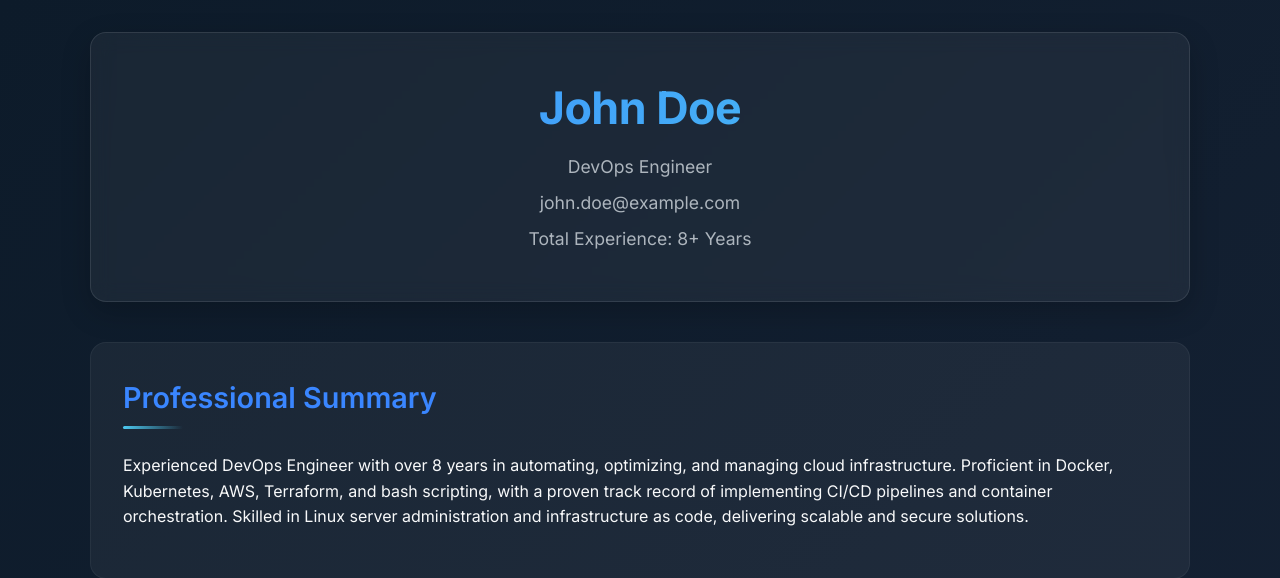
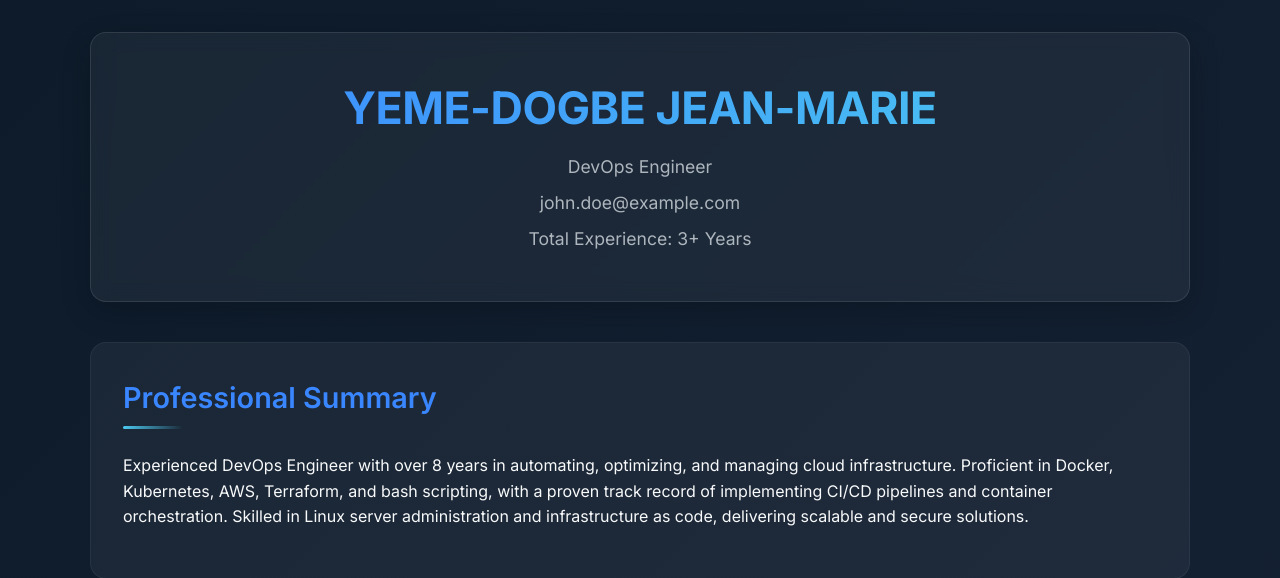
Before and after one commit to yemedogbe/my-resume, a Flask app: page / in a window 1280 px wide. Shown: the top 578 px of the page. Run offline with Flask 3, Linux system fonts and the light colour scheme.

Commit message:
add name

```diff
--- a/templates/index.html
+++ b/templates/index.html
@@ -4,12 +4,12 @@
     <meta charset="UTF-8">
     <meta name="viewport" content="width=device-width, initial-scale=1.0, shrink-to-fit=no, viewport-fit=cover">
     <meta http-equiv="X-UA-Compatible" content="IE=edge">
-    <title> Serge Smith - DevOps Portfolio</title>
+    <title> YEME-DOGBE JEAN-MARIE - DevOps Portfolio</title>
 
     <!-- PWA Support -->
     <link rel="manifest" href="{{ url_for('static', filename='manifest.json') }}">
     <meta name="apple-mobile-web-app-capable" content="yes">
-    <meta name="apple-mobile-web-app-title" content="John Doe Portfolio">
+    <meta name="apple-mobile-web-app-title" content="YEME-DOGBE JEAN-MARIE Portfolio">
 
     <!-- Font Preloading -->
     <link rel="preload" href="https://fonts.googleapis.com/css2?family=Inter:wght@300;400;500;600;700&display=swap" as="style">
@@ -271,10 +271,10 @@
 <body>
     <div class="container">
         <header class="header">
-            <h1>John Doe</h1>
+            <h1>YEME-DOGBE JEAN-MARIE </h1>
             <p>DevOps Engineer</p>
             <p>john.doe@example.com</p>
-            <p>Total Experience: 8+ Years</p>
+            <p>Total Experience: 3+ Years</p>
         </header>
 
         <section class="section summary">
```
Also changed, not shown: 1 other file.
